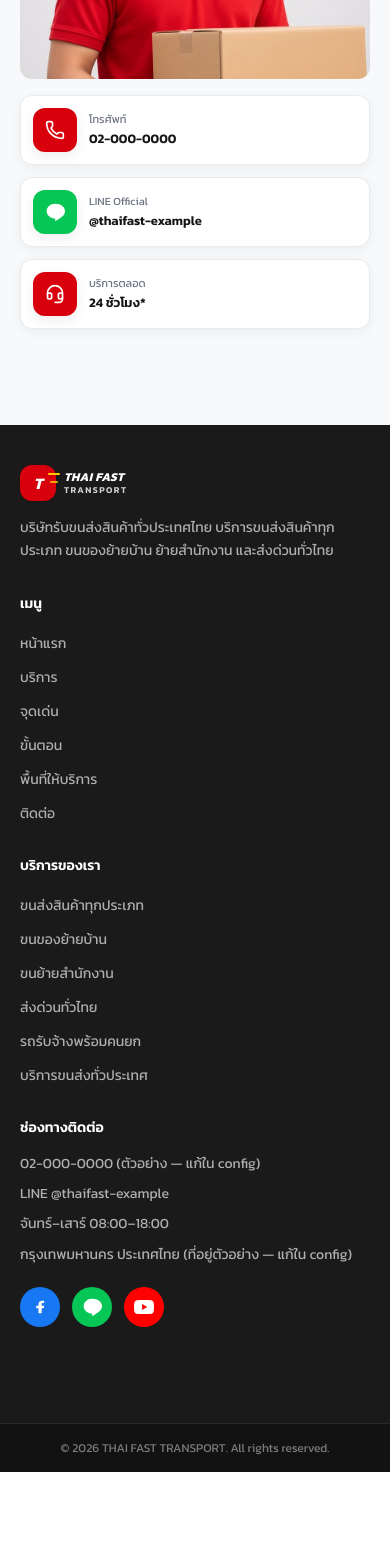
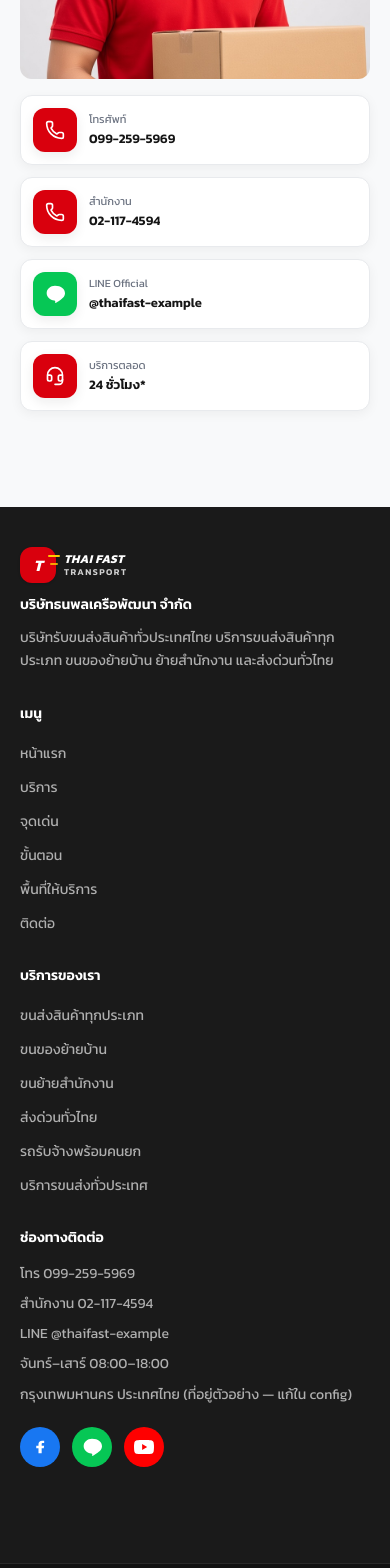
Before and after one commit to goddarkmarketing/1330, a Next.js app: page / in a window 390 px wide. Shown: the part 4780-6348 px from the top of the page. Before the commit the page ends 6252 px from the top, so only its background shows below. Built offline with nearby package versions, Linux system fonts and the light colour scheme.

Commit message:
﻿Update company details for Thanapon Kreu Pattana Co., Ltd.
Show legal Thai company name, office phone 02-117-4594, and keep click-to-call on 099-259-5969.

```diff
--- a/src/components/layout/Footer.tsx
+++ b/src/components/layout/Footer.tsx
@@ -33,7 +33,8 @@ export function Footer() {
       <div className="container-site grid gap-8 py-10 pb-24 sm:grid-cols-2 sm:pb-10 lg:grid-cols-[1.5fr_0.9fr_1fr_1.1fr] lg:gap-8 lg:py-12">
         <div className="sm:col-span-2 lg:col-span-1">
           <Logo variant="light" />
-          <p className="mt-4 max-w-sm text-sm leading-relaxed text-white/65">
+          <p className="mt-3 text-sm font-semibold text-white">{siteConfig.companyNameTh}</p>
+          <p className="mt-3 max-w-sm text-sm leading-relaxed text-white/65">
             {siteConfig.description}
           </p>
         </div>
@@ -78,7 +79,15 @@ export function Footer() {
                 href={`tel:${siteConfig.phoneTel}`}
                 className="text-inherit no-underline transition-colors hover:text-white"
               >
-                {siteConfig.phoneDisplay}
+                โทร {siteConfig.phoneDisplay}
+              </a>
+            </li>
+            <li>
+              <a
+                href={`tel:${siteConfig.officePhoneTel}`}
+                className="text-inherit no-underline transition-colors hover:text-white"
+              >
+                สำนักงาน {siteConfig.officePhone}
               </a>
             </li>
             <li>
@@ -129,7 +138,7 @@ export function Footer() {
 
       <div className="border-t border-white/10 bg-black/30">
         <p className="container-site py-4 text-center text-xs text-white/45">
-          © <CopyrightYear /> {siteConfig.companyName}. All rights reserved.
+          © <CopyrightYear /> {siteConfig.companyNameTh}. All rights reserved.
         </p>
       </div>
     </footer>
--- a/src/components/sections/Contact.tsx
+++ b/src/components/sections/Contact.tsx
@@ -19,6 +19,14 @@ const contactChannels = [
     href: `tel:${siteConfig.phoneTel}`,
     label: "โทรศัพท์",
     value: siteConfig.phone,
+    iconBg: "bg-[var(--primary-red)] text-white",
+    Icon: Phone,
+  },
+  {
+    key: "office",
+    href: `tel:${siteConfig.officePhoneTel}`,
+    label: "สำนักงาน",
+    value: siteConfig.officePhone,
     iconBg: "bg-[var(--primary-red)] text-white",
     Icon: Phone,
   },
--- a/src/components/seo/JsonLd.tsx
+++ b/src/components/seo/JsonLd.tsx
@@ -7,7 +7,8 @@ export function JsonLd() {
     name: siteConfig.companyName,
     alternateName: siteConfig.companyNameTh,
     description: siteConfig.description,
-    telephone: siteConfig.phone,
+    telephone: siteConfig.phoneTel,
+    legalName: siteConfig.companyNameTh,
     email: siteConfig.email,
     address: {
       "@type": "PostalAddress",
--- a/src/components/ui/Logo.tsx
+++ b/src/components/ui/Logo.tsx
@@ -13,7 +13,7 @@ export function Logo({ variant = "dark", className = "" }: LogoProps) {
     <Link
       href="#home"
       className={`inline-flex min-w-0 items-center gap-2 no-underline sm:gap-2.5 ${className}`}
-      aria-label={siteConfig.companyName}
+      aria-label={`${siteConfig.companyName} ${siteConfig.companyNameTh}`}
     >
       <span
         className="relative flex h-9 w-9 shrink-0 items-center justify-center rounded-xl bg-[var(--primary-red)] text-base font-bold italic text-white shadow-sm sm:h-10 sm:w-10 sm:text-lg"
--- a/src/config/site.ts
+++ b/src/config/site.ts
@@ -1,14 +1,17 @@
 export const siteConfig = {
   companyName: "THAI FAST TRANSPORT",
-  companyNameTh: "ไทยฟาสต์ ทรานสปอร์ต",
+  companyNameTh: "บริษัทธนพลเครือพัฒนา จำกัด",
   tagline: "บริการขนส่งทั่วประเทศ รวดเร็ว ปลอดภัย ถึงตรงเวลา",
   description:
     "บริษัทรับขนส่งสินค้าทั่วประเทศไทย บริการขนส่งสินค้าทุกประเภท ขนของย้ายบ้าน ย้ายสำนักงาน และส่งด่วนทั่วไทย",
 
-  // แก้เบอร์ / LINE / Facebook เป็นข้อมูลจริงก่อนเปิดใช้งาน
-  phone: "02-000-0000",
-  phoneTel: "020000000",
-  phoneDisplay: "02-000-0000 (ตัวอย่าง — แก้ใน config)",
+  // เบอร์ที่ใช้กดโทรบนเว็บ
+  phone: "099-259-5969",
+  phoneTel: "0992595969",
+  phoneDisplay: "099-259-5969",
+  // เบอร์สำนักงาน (แสดงเป็นข้อมูลติดต่อ)
+  officePhone: "02-117-4594",
+  officePhoneTel: "021174594",
   lineId: "@thaifast-example",
   lineUrl: "https://line.me/R/ti/p/@thaifast-example",
   facebookUrl: "https://facebook.com/",
```
